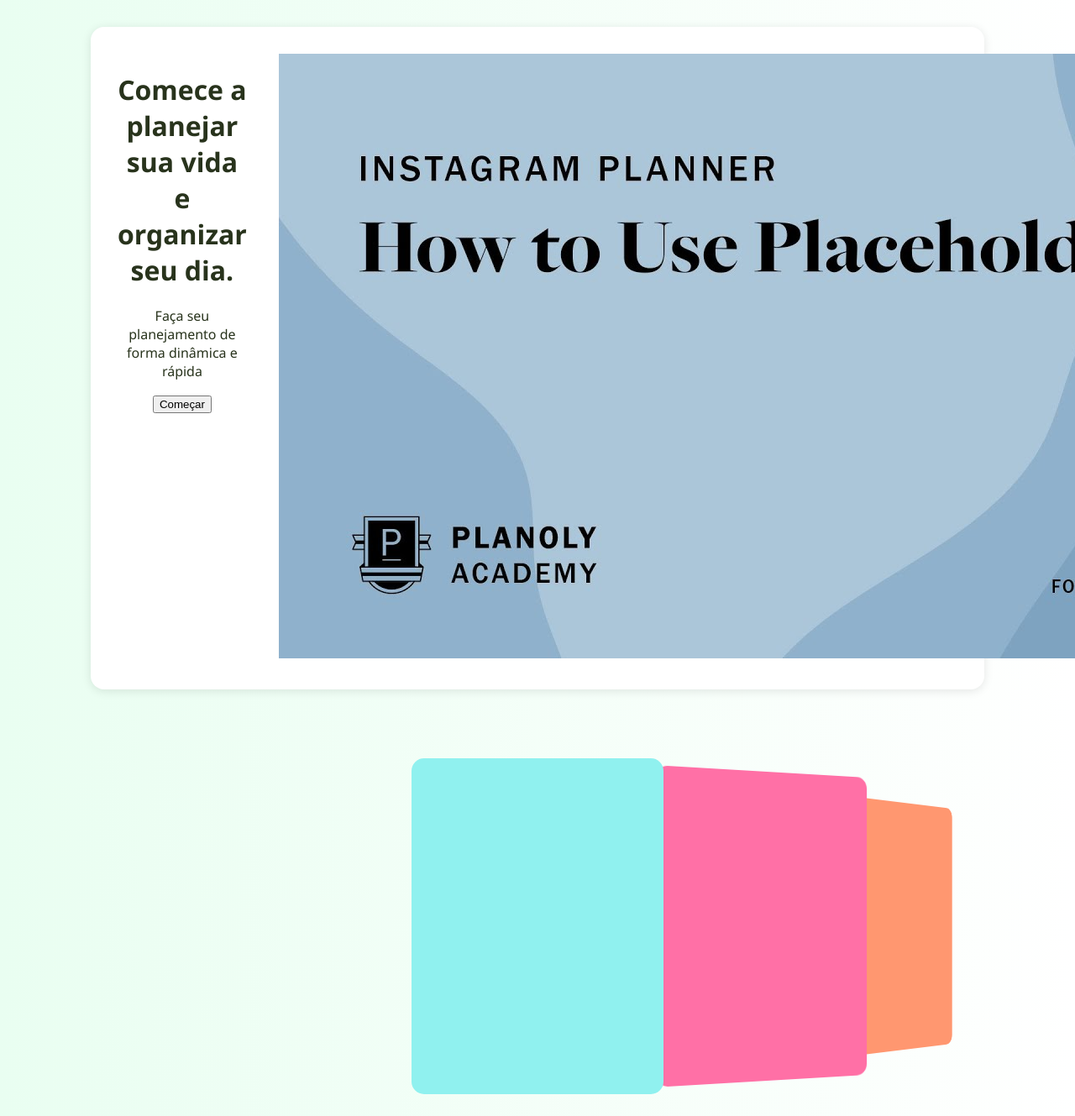
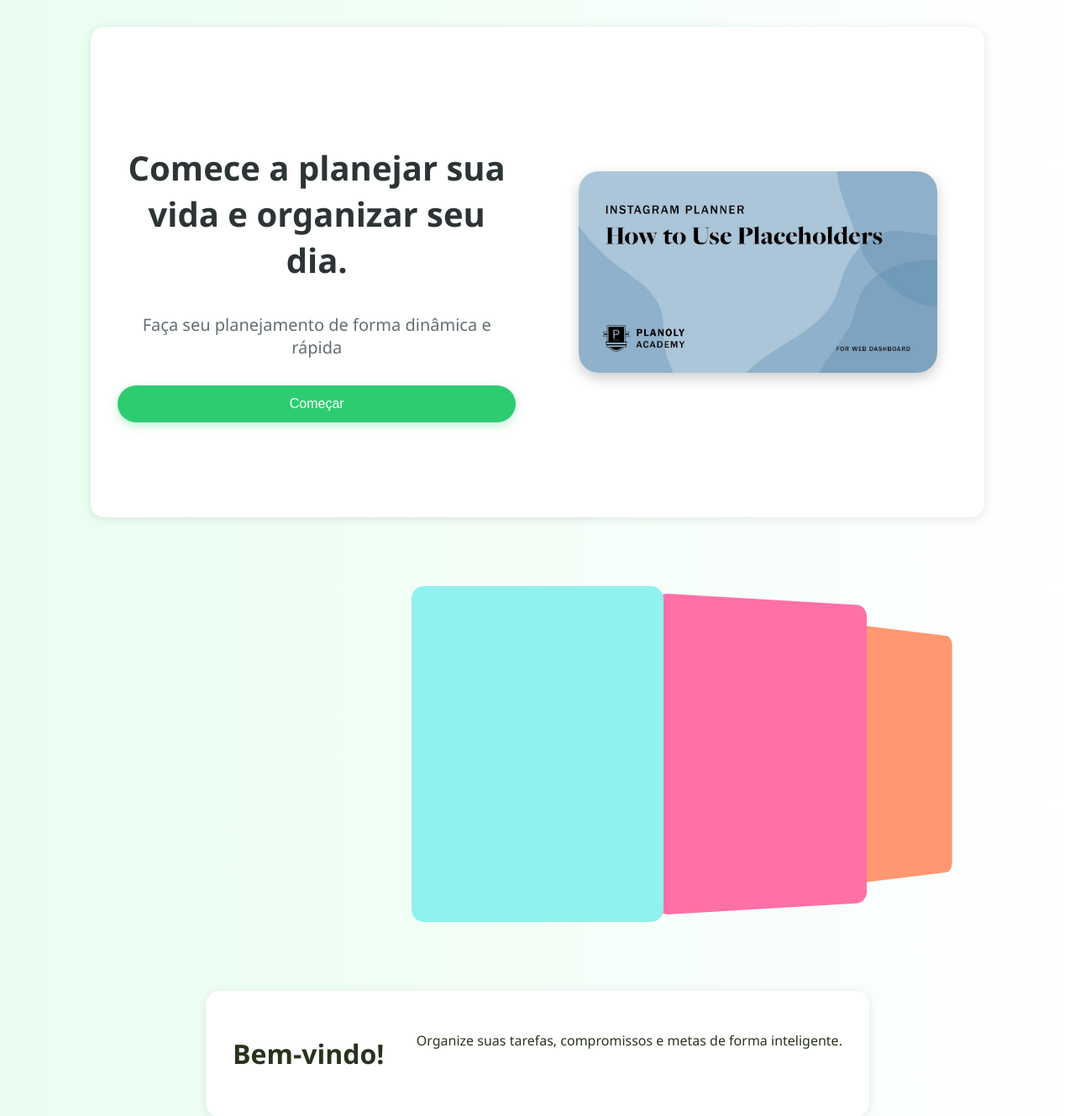
Before and after one commit to C214-L1-202501/Taskly, a Flask app: page / in a window 1280 px wide. Shown: the part 62-1391 px from the top of the page at 84% size. Run offline with Flask 3, Linux system fonts and the light colour scheme; some libraries are stand-ins or nearby versions; some web fonts are replaced.

Commit message:
fix: CTO was wrongly referencing Call To Action, fixed to CTA

```diff
--- a/app/templates/home.html
+++ b/app/templates/home.html
@@ -1,19 +1,19 @@
 {% extends 'base.html' %}
 
 {% block extra_css %}
-    <link rel="stylesheet" href="{{ url_for('static', filename='css/CTO.css') }}">
+    <link rel="stylesheet" href="{{ url_for('static', filename='css/CTA.css') }}">
     <link rel="stylesheet" href="{{ url_for('static', filename='css/carousel.css') }}">
 {% endblock %}
 
 {% block one %}
-    <div class="CTO box-wrapper">
-        <div class="CTO-left-container">
-            <h1 class="CTO-title">Comece a planejar sua vida e organizar seu dia.</h1>
-            <p class="CTO-description">Faça seu planejamento de forma dinâmica e rápida</p>
-            <button class="CTO-button">Começar</button>
+    <div class="CTA box-wrapper">
+        <div class="CTA-left-container">
+            <h1 class="CTA-title">Comece a planejar sua vida e organizar seu dia.</h1>
+            <p class="CTA-description">Faça seu planejamento de forma dinâmica e rápida</p>
+            <button class="CTA-button">Começar</button>
         </div>
-        <div class="CTO-right-container">
-            <img class="CTO-image" src="{{ url_for('static', filename='images/PLACEHOLDER.jpg') }}"
+        <div class="CTA-right-container">
+            <img class="CTA-image" src="{{ url_for('static', filename='images/PLACEHOLDER.jpg') }}"
                  alt="Imagem de Planejamento">
         </div>
     </div>
```
Also changed, not shown: app/static/css/CTA.css (renamed from app/static/css/CTO.css), 1 other file.
